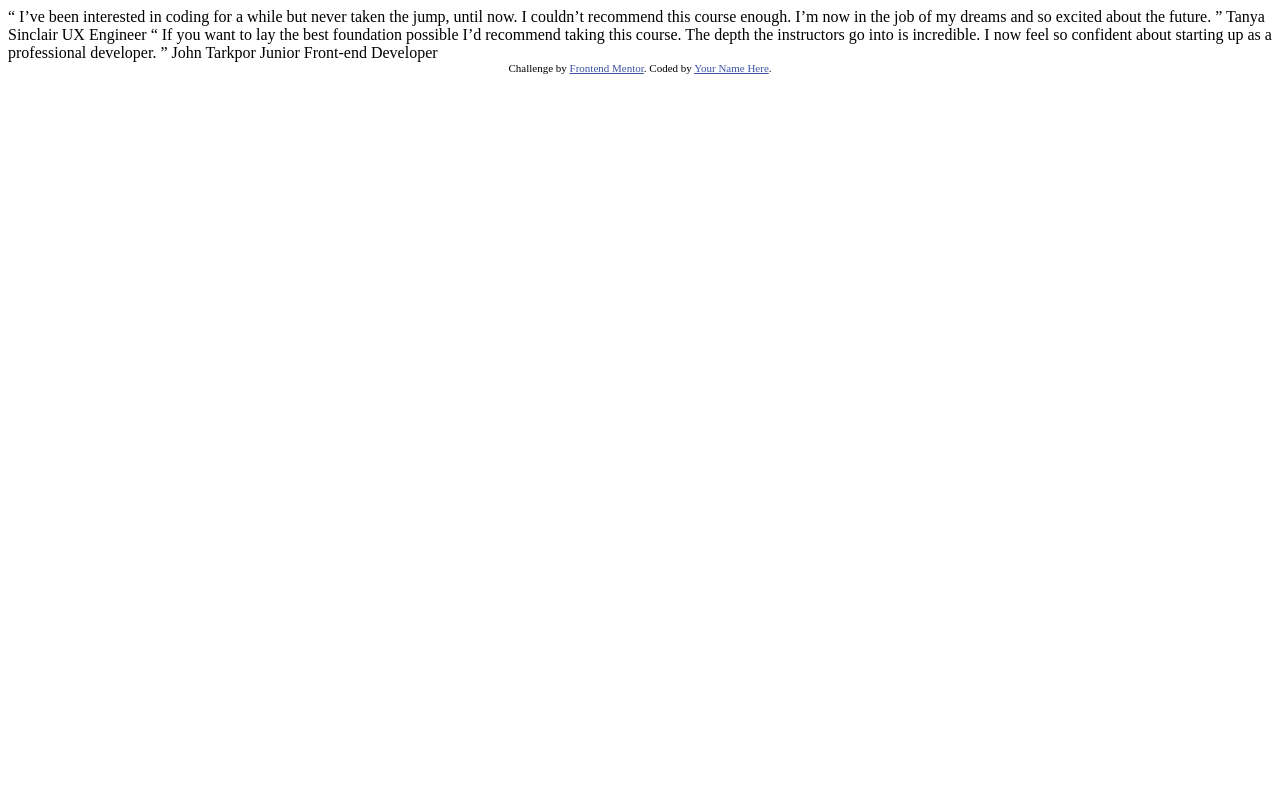
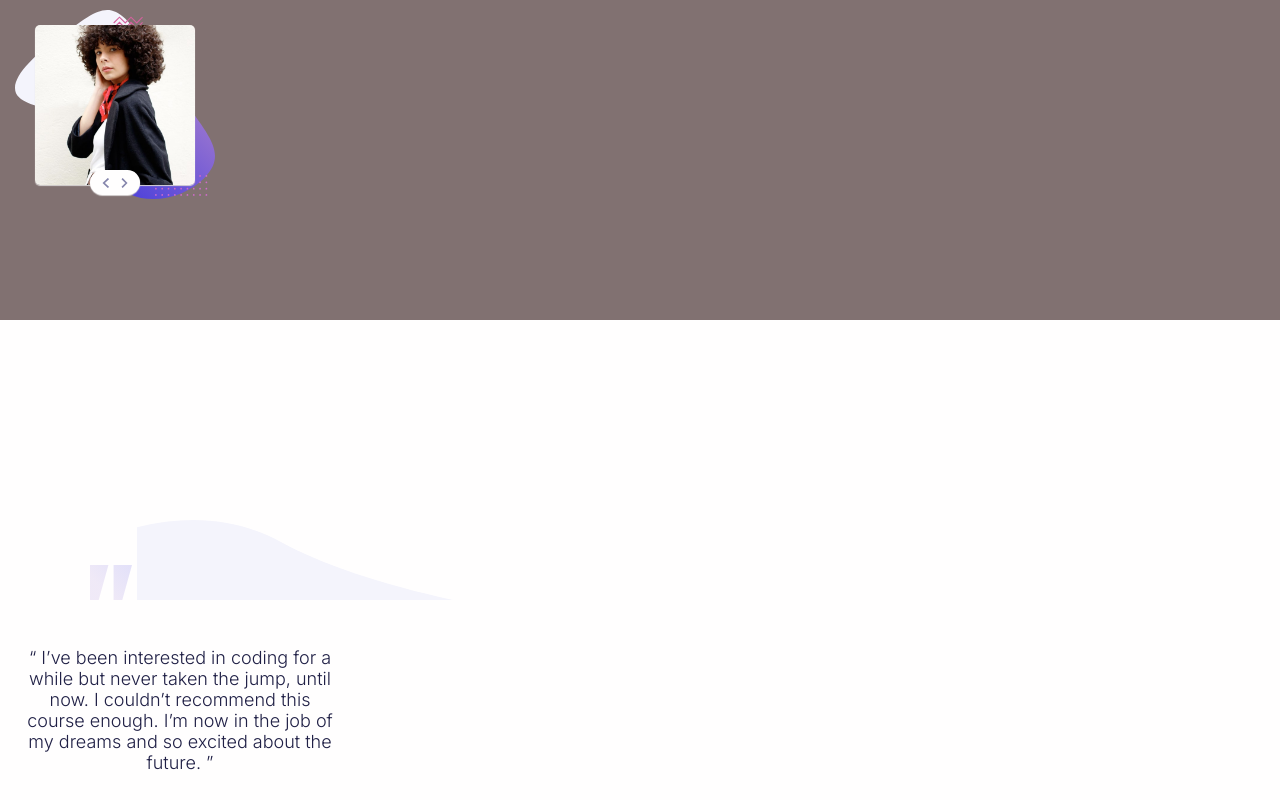
Before and after one commit to EddyDomingo/codding-bootcamp-testimonial-slider-master, a plain HTML site: page index.html in a window 1280 px wide. Drawn offline with Linux system fonts and the light colour scheme.

Commit message:
second commit

```diff
--- a/index.html
+++ b/index.html
@@ -3,20 +3,14 @@
 <head>
   <meta charset="UTF-8">
   <meta name="viewport" content="width=device-width, initial-scale=1.0"> <!-- displays site properly based on user's device -->
-
+  <link rel="stylesheet" href="styles.css">
   <link rel="icon" type="image/png" sizes="32x32" href="./images/favicon-32x32.png">
 
   <title>Frontend Mentor | Coding Bootcamp Testimonials Slider</title>
-
-  <!-- Feel free to remove these styles or customise in your own stylesheet 👍 -->
-  <style>
-    .attribution { font-size: 11px; text-align: center; }
-    .attribution a { color: hsl(228, 45%, 44%); }
-  </style>
 </head>
 <body>
 
-  “ I’ve been interested in coding for a while but never taken the jump, until now.
+  <!-- “ I’ve been interested in coding for a while but never taken the jump, until now.
   I couldn’t recommend this course enough. I’m now in the job of my dreams and so
   excited about the future. ”
 
@@ -28,11 +22,39 @@
   starting up as a professional developer. ”
 
   John Tarkpor
-  Junior Front-end Developer
+  Junior Front-end Developer -->
 
-  <div class="attribution">
-    Challenge by <a href="https://www.frontendmentor.io?ref=challenge" target="_blank">Frontend Mentor</a>.
-    Coded by <a href="#">Your Name Here</a>.
+
+  <!--<img src="./images/icon-next.svg" alt="icon-next"/>
+  <img src="./images/icon-prev.svg" alt="icon-prev"/>
+  <img src="./images/image-john.jpg" alt="john"/>
+  <img src="./images/image-tanya.jpg" alt="tanya"/>
+  <img src="./images/pattern-bg.svg" alt="pattern-bg"/>
+  <img src="./images/pattern-curve.svg" alt="pattern-curve"/>
+  <img src="./images/pattern-quotes.svg" alt="pattern-quotes"/>-->
+
+  <div class="main-column">
+   <div class="top-column">
+      <img src="./images/pattern-bg.svg" alt="pattern-bg" class="img-pattern-bg"/>
+      <img src="./images/image-tanya.jpg" alt="tanya" class=" shadow-element img-avatar"/>
+      <div class="arrow-container shadow-element">
+        <img src="./images/icon-prev.svg" alt="icon-prev" class="arrow" />
+        <img src="./images/icon-next.svg" alt="icon-next" class="arrow"/>
+      </div>
+   </div>
+   <div class="bottom-column">
+      <img src="./images/pattern-quotes.svg" alt="pattern-quotes" class="img-quote"/>
+      <div class="main-text-container">
+          <p>
+            “ I’ve been interested in coding for a while but never taken the jump, until now.
+              I couldn’t recommend this course enough. I’m now in the job of my dreams and so
+              excited about the future. ”
+          </p>
+      </div>
+      <img src="./images/pattern-curve.svg" alt="pattern-curve" class="img-curve"/>
+    </div>
   </div>
+
+  <script src="scripts.js" ></script>
 </body>
 </html>
--- /dev/null
+++ b/scripts.js
@@ -0,0 +1 @@
+console.log("Hello World");
--- /dev/null
+++ b/styles.css
@@ -0,0 +1,134 @@
+@import url('https://fonts.googleapis.com/css2?family=Inter:wght@300&display=swap');
+
+/* font-family: 'Inter', sans-serif; */
+
+/*=================
+   Table of Contents
+   1. Global variables
+   2. Layout
+   3. Components
+   4. Media Queries
+===================*/
+
+/*===============
+1. Global variables
+===============*/
+
+:root{
+
+    /* Desktop and Mobile widths */
+    --desktopWidth: 1440px;
+    --mobileWidth: 375px;
+
+    /* Colors */
+    --darkBlue: hsl(240, 38%, 20%);
+    --grayishBlue: hsl(240, 18%, 77%);
+    --backgroundColor: #fffefe;
+
+    /* Typography */
+    --fontFamily: 'Inter', sans-serif;
+    --fontSize: 32px;
+    --fontSizeMobile: 18px;
+    --heavyWeight: 700;
+    --middleWeight: 500;
+    --lightWeight: 300;
+}
+
+/*===============
+2. Layout
+===============*/
+
+body{
+    font-family: var(--fontFamily);
+    margin: 0;
+    background-color: var(--backgroundColor);
+}
+
+.main-column{
+    display: flex;
+    flex-direction: column;
+    /* background-color: dodgerblue; */
+}
+
+.top-column{
+    width:100%;
+    height: 320px;
+    background-color: rgb(129, 113, 113);
+
+}
+
+.bottom-column{
+    display: block;
+    width:100%;
+    height: 320px;
+
+}
+
+.arrow-container{
+    display: inline-flex;
+    position: absolute;
+    width:50px;
+    height: 25px;
+    border-radius: 25px;
+    /* box-shadow: 5px 10px 18px #888787; */
+    background-color: var(--backgroundColor);
+    margin-left: -125px;
+    margin-top: 170px;
+    align-items: center;
+    justify-content: space-evenly;
+}
+
+
+/*===============
+3. Component
+===============*/
+
+.img-pattern-bg{
+    width: 200px;
+    position: relative;
+    margin-left: 15px;
+    margin-top: 10px;
+}
+.img-avatar{
+    width: 160px;
+    position: absolute;
+    margin-left: -180px;
+    margin-top: 25px;
+    border-radius: 5px;
+}
+.arrow{
+    height: 10px;
+    margin-left: 0px;
+}
+.shadow-element{
+    box-shadow:0px 1px 1px rgb(216, 212, 212);
+}
+.img-quote{
+    height: 35px;
+    position: relative;
+    margin-left: 90px;
+
+}
+.img-curve{
+    position: relative;
+    height: 80px;
+    margin-top: 200px;
+}
+
+.main-text-container{
+    position: absolute;
+    text-align: center;
+    width:320px;
+    height: 75px;
+    margin-top: 25px;
+    margin-left: 20px;
+}
+
+/*===============
+4. Typography
+===============*/
+
+.main-text-container > p {
+    font-size:var(--fontSizeMobile);
+    color: var(--darkBlue);
+}
```
